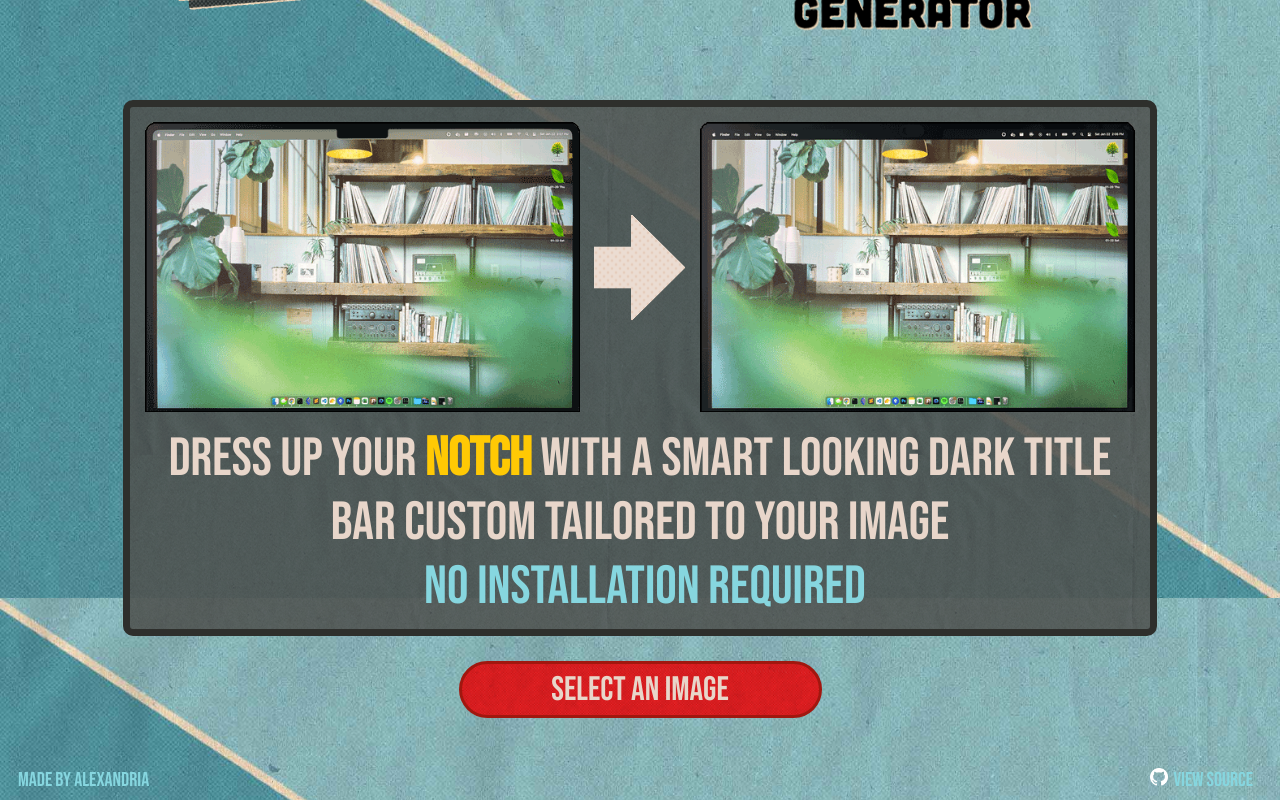
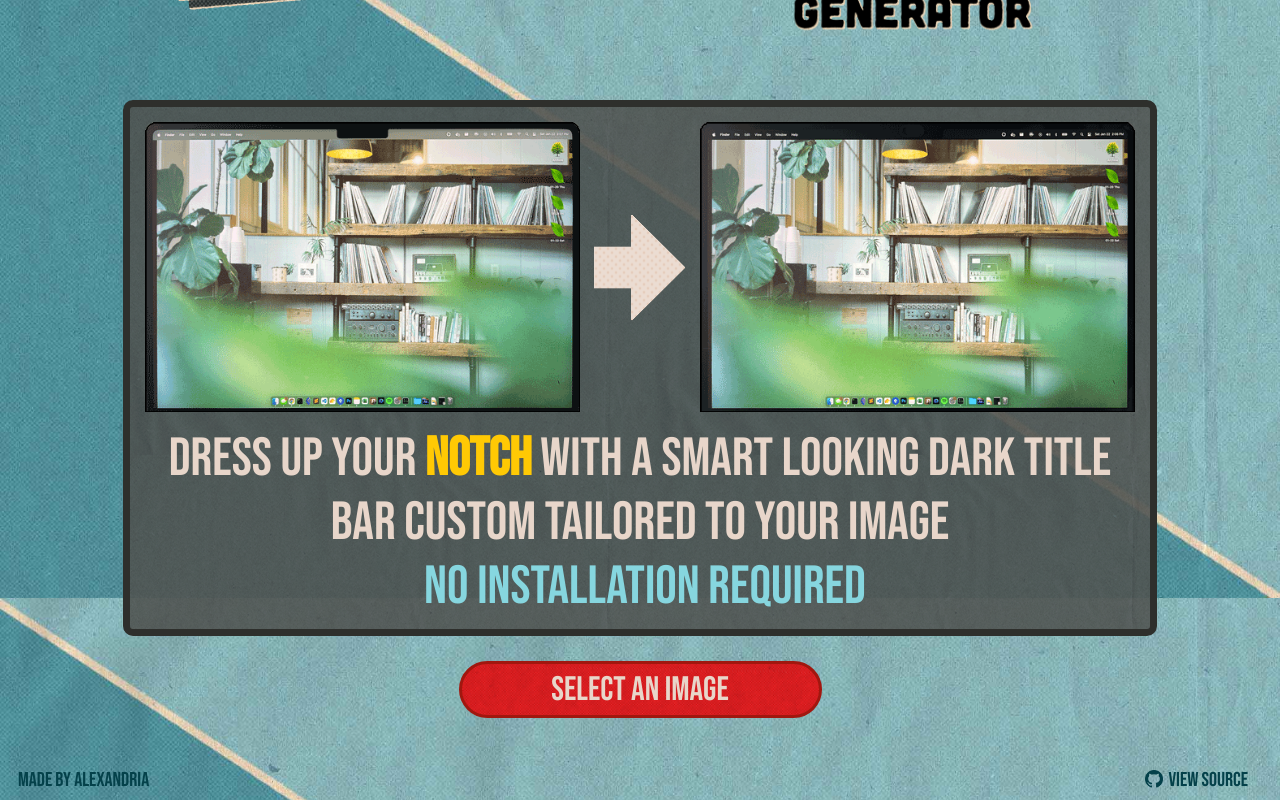
Before and after one commit to alexdredmon/notchbegone, a React (Create React App) app in the folder web/: page / in a window 1280 px wide. Shown: the part 251-1051 px from the top of the page. Built offline with nearby package versions, Linux system fonts and the light colour scheme; the HTML template or start-up script is replaced by a standard one.

Commit message:
Footer contrast

```diff
--- a/web/src/components/Layout/index.js
+++ b/web/src/components/Layout/index.js
@@ -49,7 +49,7 @@ const Layout = props => {
         </div>
         <div className={styles.viewSource}>
           <a href="https://github.com/alexdredmon/notchbegone" target="_blank"  rel="noreferrer">
-            <img src="img/ghmark.png" className={styles.ghmark} alt="GitHub" />
+            <img src="img/ghmark_dark.png" className={styles.ghmark} alt="GitHub" />
             View source
           </a>
         </div>
--- a/web/src/components/Layout/styles.module.css
+++ b/web/src/components/Layout/styles.module.css
@@ -14,15 +14,17 @@ body {
 .ghmark {
   margin-right:  5px;
   width:  18px;
+  position: relative;
+  top: 2px;
 }
 .madeBy a, .viewSource a {
-  color: #86d6df !important;
+  color: #04414a !important;
   font-family: "Bebas Neue";
   text-decoration:  none;
   font-size: 20px;
 }
 .footer {
-  width:  calc(100vw - 45px);
+  width:  calc(100vw - 50px);
   display: flex;
   flex-direction: row;
   align-items: center;
```
Also changed, not shown: web/public/img/ghmark_dark.png (added).
